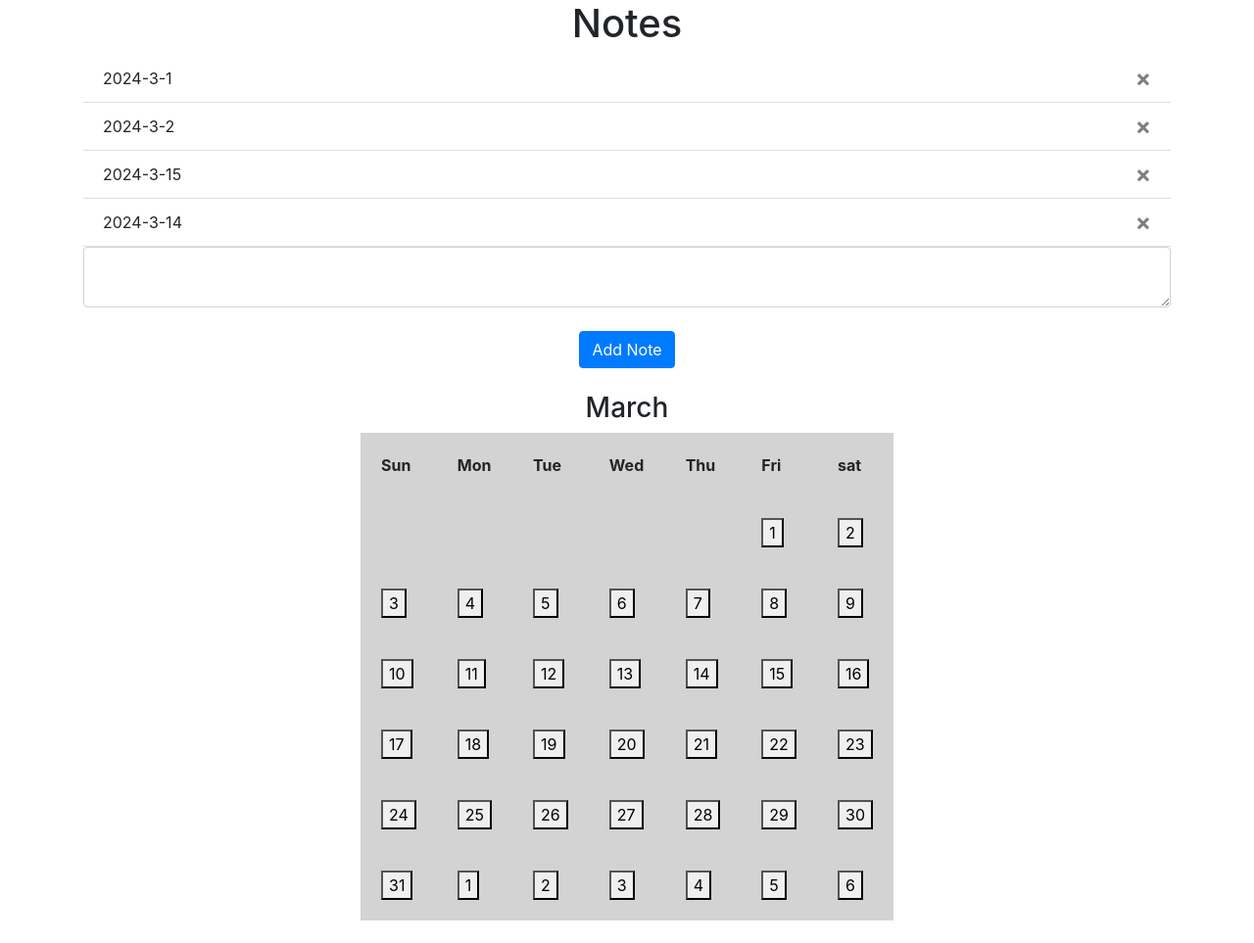
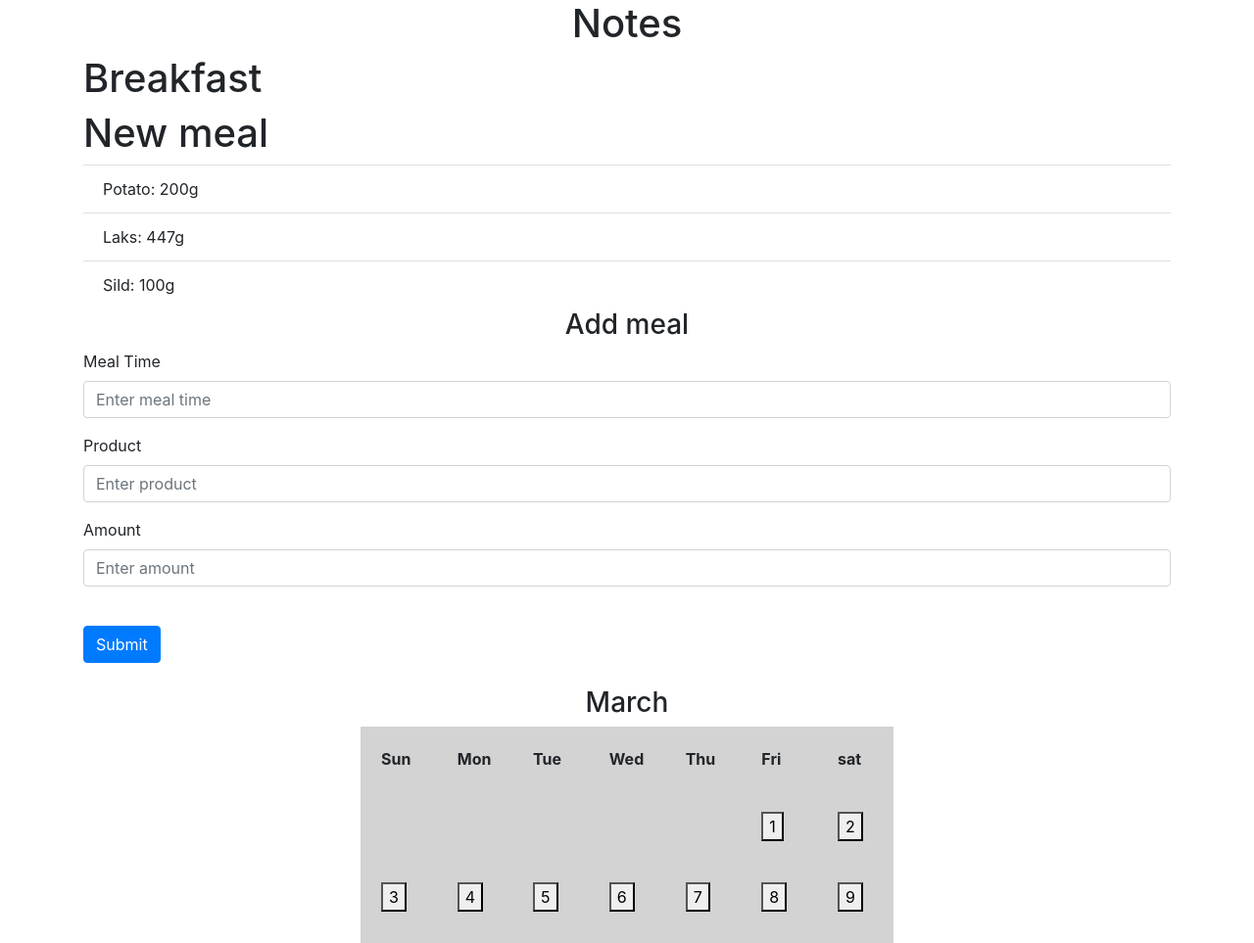
Before and after one commit to Raydog69/NutrientsApp, a Flask app: page / in a window 1280 px wide. Shown: the part 56-1019 px from the top of the page at 98% size. Before the commit the page ends 996 px from the top, so only its background shows below. Run offline with Flask 3, Linux system fonts and the light colour scheme; a user stored in the database is signed in; some libraries are stand-ins or nearby versions.

Commit message:
likkle progress

```diff
--- a/website/models.py
+++ b/website/models.py
@@ -1,7 +1,7 @@
 from . import db
 from flask_login import UserMixin
 from sqlalchemy.sql import func
-import datetime
+from datetime import datetime
 import json
 
 def loadJSON(file_path):
@@ -22,7 +22,6 @@ class Meal(db.Model):
     @meal.setter
     def meal(self, value):
         self._meal = json.dumps(value) if value else None
-
 
     def calculate_total_nutrition(self):
         if not self._meal:
@@ -49,4 +48,7 @@ class User(db.Model, UserMixin):
     email = db.Column(db.String(150), unique=True)
     password = db.Column(db.String(150))
     first_name = db.Column(db.String(150))
-    notes = db.relationship('Day')
+    days = db.relationship('Day')
+
+class SelectedDayId(db.Model):
+    id = db.Column(db.Integer, primary_key=True)
--- a/website/templates/base.html
+++ b/website/templates/base.html
@@ -86,6 +86,15 @@
         });
         }
 
+      function addMeal() {
+        fetch("/add-meal", {
+          method: "POST",
+          body: JSON.stringify({}),
+        }).then((_res) => {
+          window.location.href = "/";
+        });
+        }
+
       function addDay(year, month, date) {
         fetch("/add-day", {
           method: "POST",
--- a/website/templates/home.html
+++ b/website/templates/home.html
@@ -1,7 +1,7 @@
 {% extends "base.html" %} {% block title %}Home{% endblock %} {% block content
     %}
     <h1 align="center">Notes</h1>
-    <ul class="list-group list-group-flush" id="notes">
+    <!-- <ul class="list-group list-group-flush" id="notes">
       {% for note in user.notes %}
       <li class="list-group-item">
         {{ note.date }}
@@ -17,6 +17,58 @@
       <div align="center">
         <button type="submit" class="btn btn-primary">Add Note</button>
       </div>
+    </form> -->
+    <div>
+      <h1>Breakfast</h1>
+      <ul class="list-group list-group-flush" id="notes">
+        {% if current_day %}
+            {% for meal in current_day.meals %}
+                <h1>New meal</h1>
+                {% for (product, amount) in meal.meal.items() %}
+                    <li class="list-group-item">
+                        {{ product }}: {{ amount }}g
+                    </li>
+                {% endfor %}
+            {% endfor %}
+        {% else %}
+            <p>No meals recorded for today.</p>
+        {% endif %}
+    </ul>
+    </div>
+    <form method="POST" action="/add-meal">
+      <h3 align="center">Add meal</h3>
+      <div class="form-group">
+        <label for="mealTime">Meal Time</label>
+        <input
+          type="text"
+          class="form-control"
+          id="mealTime"
+          name="mealTime"
+          placeholder="Enter meal time"
+        />
+      </div>
+      <div class="form-group">
+        <label for="product">Product</label>
+        <input
+          type="text"
+          class="form-control"
+          id="product"
+          name="product"
+          placeholder="Enter product"
+        />
+      </div>
+      <div class="form-group">
+        <label for="amount">Amount</label>
+        <input
+          type="text"
+          class="form-control"
+          id="amount"
+          name="amount"
+          placeholder="Enter amount"
+        />
+      </div>
+      <br />
+      <button type="submit" class="btn btn-primary">Submit</button>
     </form>
     <br>
     <h3 align="center">March</h3>
@@ -89,8 +141,8 @@
               <td><button>11</button></td>
               <td><button>12</button></td>
               <td><button>13</button></td>
-              <td><button>14</button></td>
-              <td><button>15</button></td>
+              <td><button onClick="addDay(2024, 3, 14)">14</button></td>
+              <td><button onClick="addDay(2024, 3, 15)">15</button></td>
               <td><button>16</button></td>
             </tr>
             <tr>
--- a/website/views.py
+++ b/website/views.py
@@ -1,9 +1,11 @@
-from flask import Blueprint, render_template, request, flash, jsonify
+from flask import Blueprint, render_template, request, flash, jsonify, redirect, url_for
 from flask_login import login_required, current_user
 from .models import Day
 from .models import Meal
+from .models import SelectedDayId
 from . import db
 import json
+from datetime import datetime
 
 views = Blueprint('views', __name__)
 
@@ -16,18 +18,61 @@ def loadJSON(file_path):
 @views.route('/', methods=['GET', 'POST'])
 @login_required
 def home():
-    if request.method == 'POST':
-        day = request.form.get('note')#Gets the note from the HTML
+    # Day.query.delete()
+    # Meal.query.delete()
+    try:
+        selectedDayId = SelectedDayId.query.first().id
+        current_day = Day.query.get(selectedDayId) if selectedDayId else None
 
-        if len(day) < 1:
-            flash('Note is too short!', category='error')
-        else:
-            new_day = Day(data=day, user_id=current_user.id)  #providing the schema for the note
-            db.session.add(new_day) #adding the note to the database
+        print(Meal.query.get(current_day.id).calculate_total_nutrition())
+    except Exception as e:
+        flash('Error occurred while retrieving data: {}'.format(str(e)), 'error')
+        current_day = None
+
+    return render_template("home.html", user=current_user, current_day=current_day)
+
+
+@views.route("/add-meal", methods=['POST'])
+def add_meal():
+    mealTime = request.form.get('mealTime')
+    product = request.form.get('product')
+    amount = request.form.get('amount')
+
+    selectedDayId = SelectedDayId.query.first().id
+    current_day = Day.query.get(selectedDayId) if selectedDayId else None
+
+    if not current_day:
+        flash('No current day', category='error')
+    elif not all([mealTime, product, amount]):
+        flash('Missing information', category='error')
+    else:
+        try:
+            mealTime = int(mealTime)
+            amount = int(amount)
+            # meal = current_day.meals[mealTime].meal
+            existing_meal = Meal.query.filter(Meal.day_id == current_day.id).first()
+            print(existing_meal)
+            new_meal = existing_meal.meal
+            db.session.delete(existing_meal)
+
+            if product in new_meal:
+                new_meal[product] += amount
+            else:
+                new_meal[product] = amount
+
+            existing_meal.meal = new_meal
+            db.session.add(existing_meal)
             db.session.commit()
-            flash('Note added!', category='success')
 
-    return render_template("home.html", user=current_user)
+
+
+
+            flash('Meal added successfully', category='success')
+        except (IndexError, ValueError) as e:
+            flash('Invalid meal time or amount', category='error')
+            print(e)
+
+    return redirect(url_for('views.home'))
 
 
 @views.route('/delete-note', methods=['POST'])
@@ -53,18 +98,19 @@ def add_day():
     day = Day.query.filter(Day.date == date, Day.user_id == current_user.id).first()
 
     if day:
-        print("Aldready Exits")
-        for meal in day.meals:
-            print(meal.meal)
-            print(meal.calculate_total_nutrition())
+        selectedDayId = SelectedDayId.query.first()
+        if not selectedDayId:
+            db.session.add(selectedDayId)
+            db.session.commit()
+
+        else:
+            selectedDayId.id = day.id
+            db.session.commit()
 
     else:
+        print("Day added")
         new_day = Day(date=date, user_id=current_user.id)  #providing the schema for the note
         db.session.add(new_day) #adding the note to the database
         db.session.commit()
 
-        new_meal_data = {"Potato": 200}
-        new_meal = Meal(meal=new_meal_data, day_id = new_day.id)
-        db.session.add(new_meal)
-        db.session.commit()
     return jsonify({})
```
Also changed, not shown: instance/database.db, website/update.py (added).
